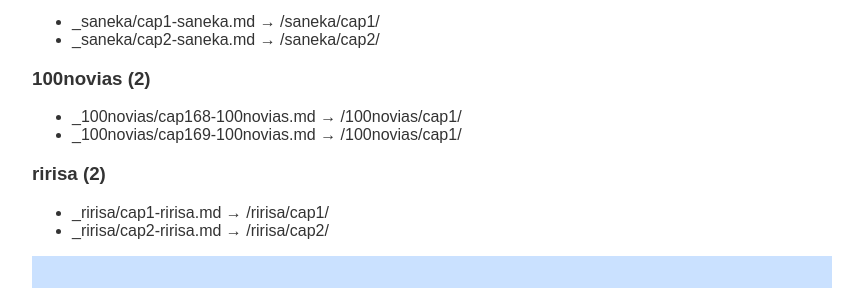
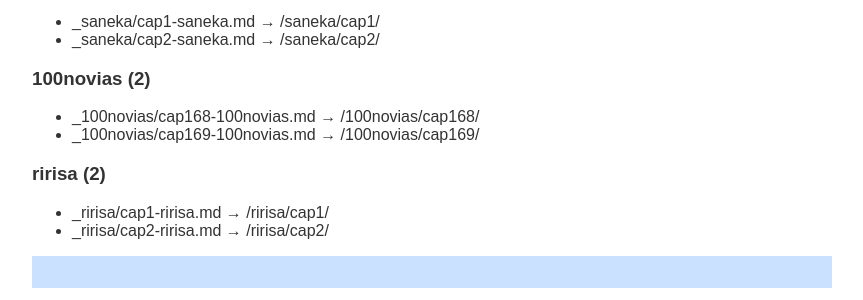
Before and after one commit to ZoteXD/pruebaPAG.github.io, a Jekyll site: the page built from debug-collections.md, in a window 1280 px wide. Shown: the part 185-485 px from the top of the page, without its empty margins (208-1071 px from the left). Built offline with Jekyll 4.4.1, drawn with Linux system fonts in a browser that asks for light colours.

Commit message:
update mangas

```diff
--- a/_100novias/cap168-100novias.md
+++ b/_100novias/cap168-100novias.md
@@ -1,14 +1,14 @@
 ---
 layout: reader
-title: "100novias - Capítulo 1"
+title: "100novias - Capítulo 168"
 manga: "100novias"
 manga_slug: "100novias"
 capitulo: 168
 es_ultimo: false
-permalink: /100novias/cap1/
+permalink: /100novias/cap168/
 return_to: /100novias/
 images_json: assets/mangas/100novias/cap168/images.json
 redirect_from:
-  - /cap168/100novias/
+  - /cap168-100novias/
 use_main_css: true
 ---
--- a/_100novias/cap169-100novias.md
+++ b/_100novias/cap169-100novias.md
@@ -5,10 +5,10 @@ manga: "100novias"
 manga_slug: "100novias"
 capitulo: 169
 es_ultimo: true
-permalink: /100novias/cap1/
+permalink: /100novias/cap169/
 return_to: /100novias/
 images_json: assets/mangas/100novias/cap169/images.json
 redirect_from:
-  - /cap169/100novias/
+  - /cap169-100novias/
 use_main_css: true
 ---
```
Also changed, not shown: _saneka/cap1-saneka.md (+0 -1 lines).
